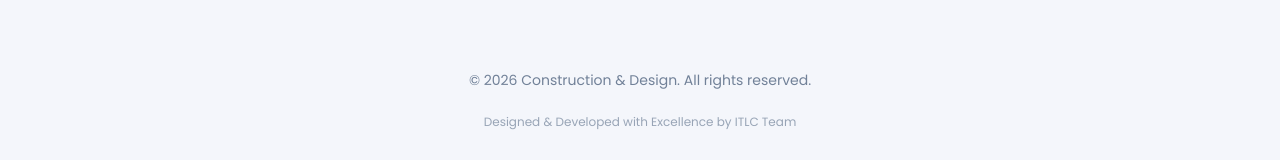
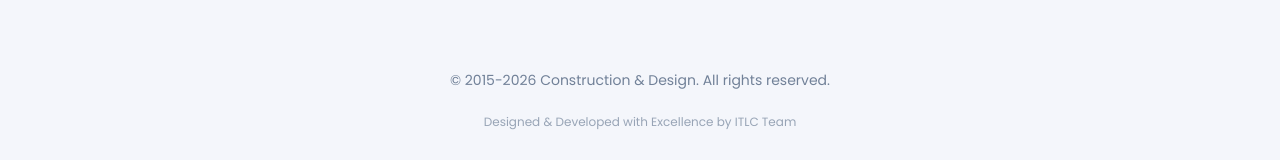
Before and after one commit to mrity222-ai/ITLC-Con, a Next.js app: page / in a window 1280 px wide. Shown: the part 10337-10497 px from the top of the page. Built offline with nearby package versions, Linux system fonts and the light colour scheme; what @genkit-ai/google-genai, genkit would draw is missing.

Commit message:
2015-2026 (_for element p_)

```diff
--- a/src/components/layout/footer.tsx
+++ b/src/components/layout/footer.tsx
@@ -100,7 +100,7 @@ export default function Footer() {
         {/* Footer Bottom */}
         <div className="mt-16 pt-8 border-t border-muted/20">
           <div className="flex flex-col md:flex-row justify-center items-center text-sm text-muted-foreground">
-            <p>&copy; {new Date().getFullYear()} Construction & Design. All rights reserved.</p>
+            <p>&copy; 2015-2026 Construction & Design. All rights reserved.</p>
           </div>
           <p className="text-center text-xs text-muted-foreground/70 mt-6">
             Designed & Developed with Excellence by ITLC Team
```
